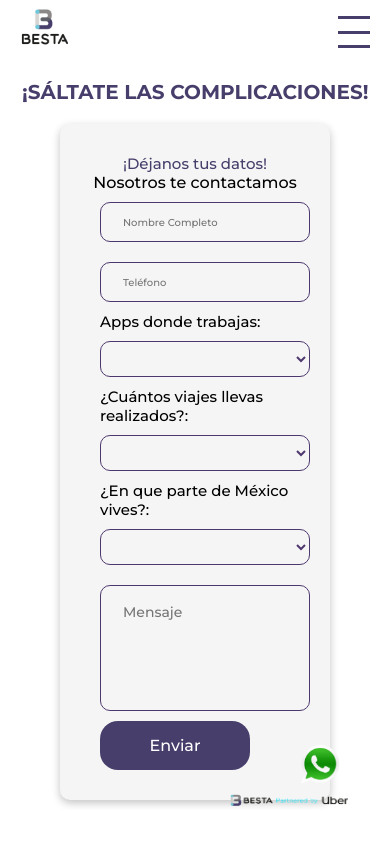
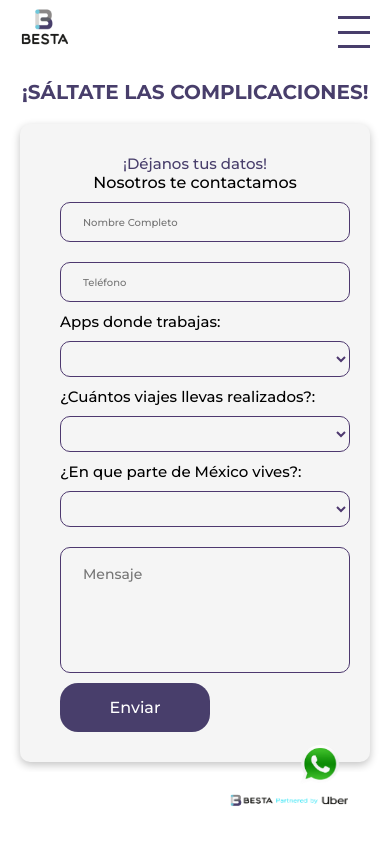
Before and after one commit to EdgarRamosLuna/test-land, a React (Create React App) app: page /contacto in a window 390 px wide. Built offline with nearby package versions, Linux system fonts and the light colour scheme; what @palenca/palenca-link would draw is missing.

Commit message:
Last changes

```diff
--- a/src/components/contact/Contact.jsx
+++ b/src/components/contact/Contact.jsx
@@ -50,7 +50,7 @@ const Contact = () => {
             <input  className="input-contact" type="hidden" placeholder="pagina" name="pagina" value="inicio" required/>
             <label htmlFor="">Apps donde trabajas: </label>
             <select name="apps" className="select-css" required>
-            <option value="0" selected>Selecciona una opción </option>
+            <option value="0" selected="selected">Selecciona una opción </option>
             <option value="uber">Uber</option>
             <option value="didi">Didi</option>
             <option value="uber y didi">Uber y Didi</option>
@@ -58,7 +58,7 @@ const Contact = () => {
           </select><br />
           <label htmlFor="">¿Cuántos viajes llevas realizados?: </label>
             <select name="viajes" className="select-css" required>
-            <option value="0" selected>Selecciona una opción </option>
+            <option value="0" selected="selected">Selecciona una opción </option>
             <option value="Menos de 700">Menos de 700</option>
             <option value="Mas de 800">Mas de 800</option>
             <option value="Mas de 1,000">Más de 1,000</option>
@@ -66,7 +66,7 @@ const Contact = () => {
             </select><br />
             <label htmlFor="">¿En que parte de México vives?: </label>
             <select name="estado" className="select-css" required>
-            <option value="0" selected>Selecciona una opción </option>
+            <option value="0" selected="selected">Selecciona una opción </option>
             <option value="Nuevo León">Nuevo León</option>
             <option value="Guadalajara"> Guadalajara</option>
             <option value="Otro">Otro</option>
--- a/src/components/contact/contact.scss
+++ b/src/components/contact/contact.scss
@@ -233,7 +233,9 @@
   @media screen and (max-width: 480px) {
     .c-wrapper {
       flex-direction: column;
-      padding: 0px 50px;
+      //padding: 0px 50px;
+
+        padding: 0px 10px;
 
     }
 
```
